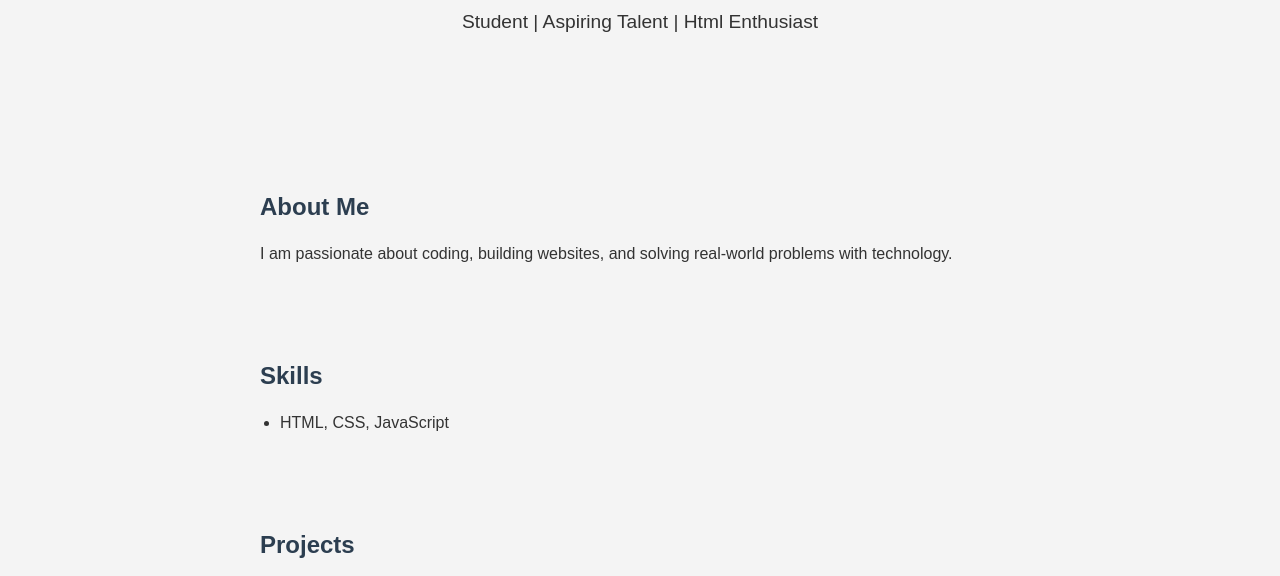
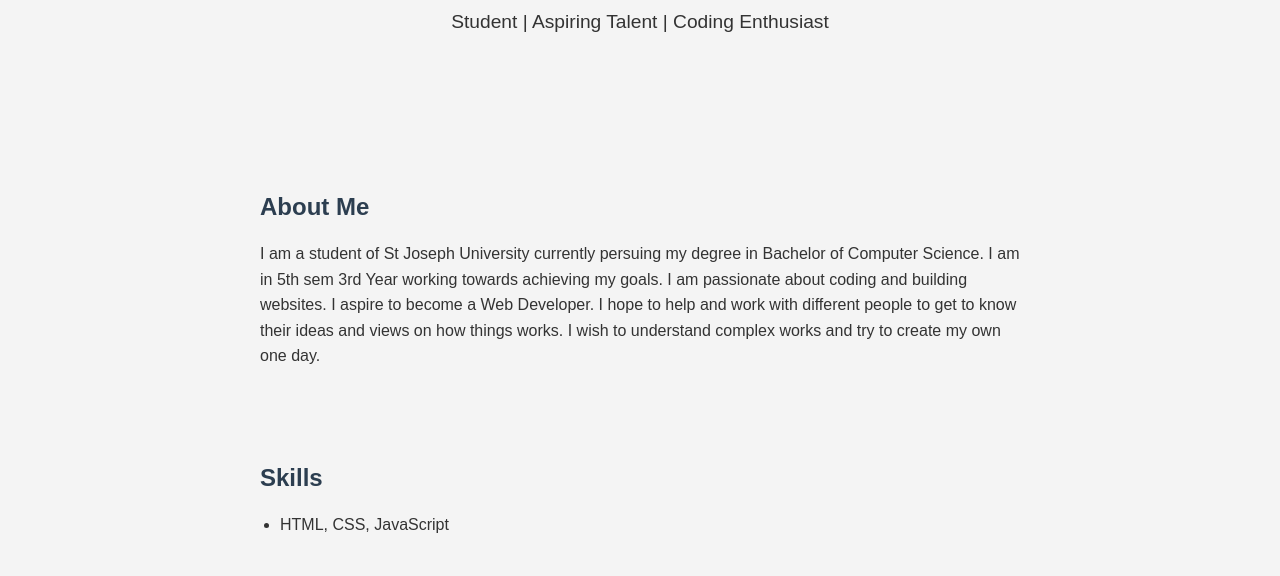
Before and after one commit to nilotokaty-wq/Portfolio-website., a plain HTML site: page index.html in a window 1280 px wide. Shown: the part 197-773 px from the top of the page. Drawn offline with Linux system fonts and the light colour scheme.

Commit message:
Update index.html

```diff
--- a/index.html
+++ b/index.html
@@ -22,14 +22,16 @@
   <!-- Hero Section -->
   <header class="hero">
     <h1>Hi, I'm Niloto Katy</h1>
-    <p>Student | Aspiring Talent | Html  Enthusiast</p>
+    <p>Student | Aspiring Talent | Coding  Enthusiast</p>
   </header>
 
   <!-- About Section -->
   <section id="about">
     <h2>About Me</h2>
     <p>
-      I am passionate about coding, building websites, and solving real-world problems with technology.
+      I am a student of St Joseph University currently persuing my degree in Bachelor of Computer Science. I am in 5th sem 3rd Year working towards achieving my goals.
+      I am passionate about coding and building websites. I aspire to become a Web Developer.
+      I hope to help and work with different people to get to know their ideas and views on how things works. I wish to understand complex works and try to create my own one day.
     </p>
   </section>
 
```
